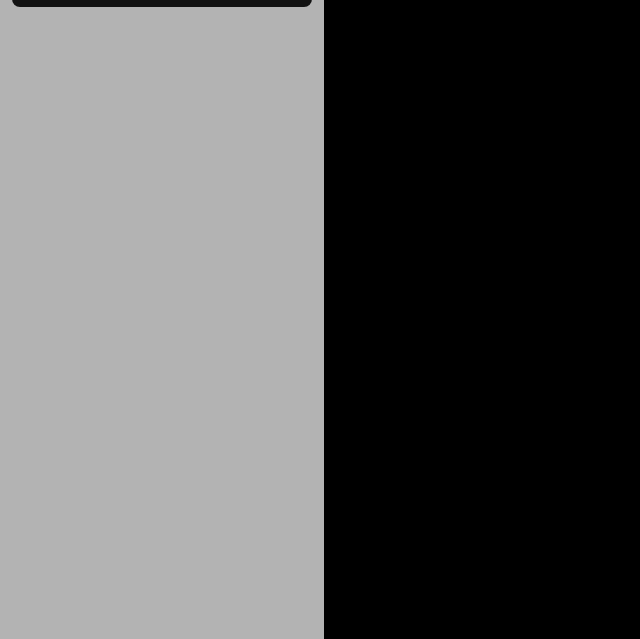
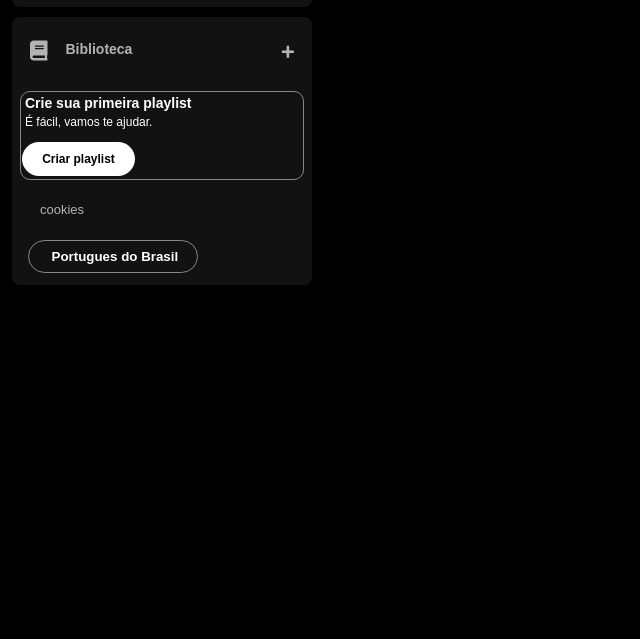
Before and after one commit to jefmachado/Exploring, a plain HTML site: page Imersão-Front-end/index.html in a window 1280 px wide. Shown: the part 161-800 px from the top of the page, without its empty margins (0-640 px from the left). Drawn offline with Linux system fonts and the light colour scheme.

Commit message:
Evoluindo o projeto

```diff
--- a/Imersão-Front-end/index.html
+++ b/Imersão-Front-end/index.html
@@ -39,7 +39,29 @@
         </nav>
         <div class="library">
             <div class="library__content">
-
+                <button class="library__button">
+                    <span class="fa fas fa-book"></span>
+                    <span>Biblioteca</span>
+                </button>
+                <span class="fa fa-plus"></span>
+            </div>
+            <section class="section-playlist">
+                <div class="section-playlist__content">
+                    <span class="text title">Crie sua primeira playlist</span>
+                    <span class="text subtitle">É fácil, vamos te ajudar.</span>
+                    <button class="section-playlist__button">
+                        <span>Criar playlist</span>
+                    </button>
+                </div>
+            </section>
+            <div class="cookies">
+                <a href="">cookies</a>
+            </div>
+            <div class="languages">
+                <button class="languages__button">
+                    <span class="fa fa-blobe"></span>
+                    <span>Portugues do Brasil</span>
+                </button>
             </div>
         </div>
     </div>
--- a/Imersão-Front-end/styles.css
+++ b/Imersão-Front-end/styles.css
@@ -8,7 +8,7 @@ body {
     bottom: 0;
     padding: 12px;
     width: 300px;
-    background-color: #b3b3b3;
+
 }
 .sidebar__navegation{
     background-color: #121212;
@@ -38,3 +38,117 @@ body {
     font-size: 14px;
     font-family: "DM Sans", sans-serif;
 }
+.library{
+    background-color: #121212;
+    border-radius: 8px;
+    display: flex;
+    justify-content: space-between;
+    flex-direction: column;
+    padding: 4px 8px;
+    color: #b3b3b3;
+    font-weight: 600;
+    font-size: 14px;
+    margin-top: 10px;
+}
+.library .library__content{
+    display: flex;
+    justify-content: space-between;
+}
+.library .library__button{
+    display: flex;
+    margin-right: 10px;
+    color: #b3b3b3;
+    background-color: transparent;
+    border: 0px;
+    font-size: 14px;
+    font-weight: 700;
+    font-family: "DM Sans", sans-serif;
+    text-align: center;
+    text-decoration: none;
+    text-transform: none;
+    padding: 20px 10px;
+}
+.library .library__button .fa {
+    font-size: 20px;
+    font-weight: 300;
+    color: #b3b3b3;
+    margin-right: 10px;
+    padding-right: 8px;
+}
+.library .library__content .fa-plus {
+    margin: 24px 10px;
+}
+.section-playlist{
+    display: flex;
+    align-items: flex-start;
+    justify-content: space-between;
+    gap: 20px;
+    border: 1px solid #878787;
+    /*background-color: #242424;*/
+    color: #b3b3b3;
+    font-weight: 600;
+    font-size: 14px;
+    margin: 8px 0;
+    padding: 16px 20 px;
+    border-radius: 10px;
+}
+.section-playlist .section-playlist__content{
+    display: flex;
+    flex-direction: column;
+}
+.section-playlist__content .text{
+    padding: 2px 0px 14px 4px;
+    color: #fff;
+    font-family: "DM Sans", sans-serif;
+}
+.section-playlist__content .title{
+    padding: 4px;
+    font-weight: 700;
+}
+.section-playlist__content .subtitle{
+    font-weight: 500;
+    font-size: 12px;
+}
+.section-playlist__content .section-playlist__button{
+    display: flex;
+    justify-content: center;
+    margin-left: 1px;
+    margin-bottom: 3px;
+    background-color: #fff;
+    color: #000;
+    border-radius: 20px;
+    font-size: 12px;
+    font-weight: 700;
+    font-family: "DM Sans", sans-serif;
+    text-decoration: none;
+    text-transform: none;
+    padding: 10px;
+    border: 0;
+    width: 113px;
+}
+.sidebar .cookies{
+    margin: 15px 20px;
+}
+.sidebar .cookies a{
+    color: #b3b3b3;
+    font-family: "DM Sans", sans-serif;
+    font-weight: 500;
+    font-size: 13px;
+    text-decoration: none;
+}
+.sidebar .cookies a:hover{
+    text-decoration: underline;
+}
+
+.languages .languages__button{
+    align-items: center;
+    background-color: transparent;
+    border: 1px solid #878787;
+    color: #fff;
+    font-weight: bold;
+    cursor: pointer;
+    width: 170px;
+    margin: 8px;
+    padding: 8px;
+    border-radius: 20px;
+}
```
